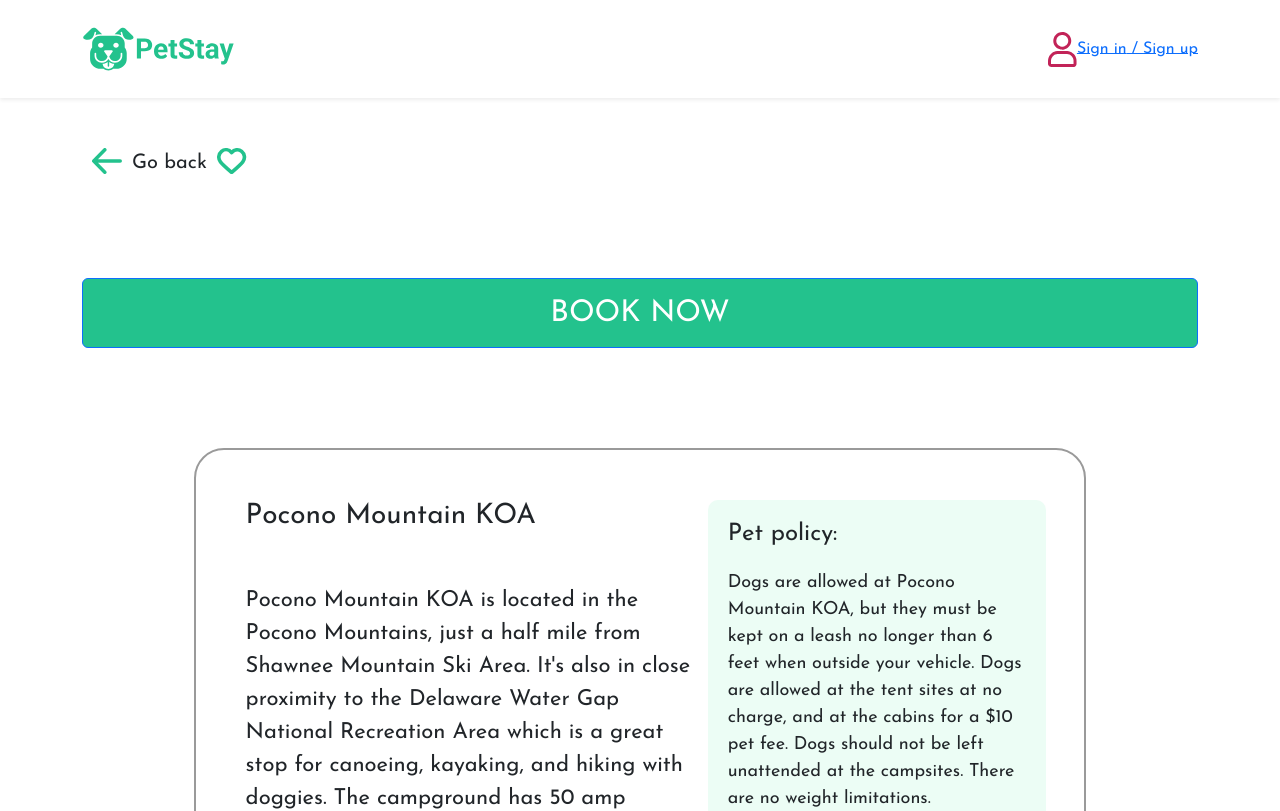
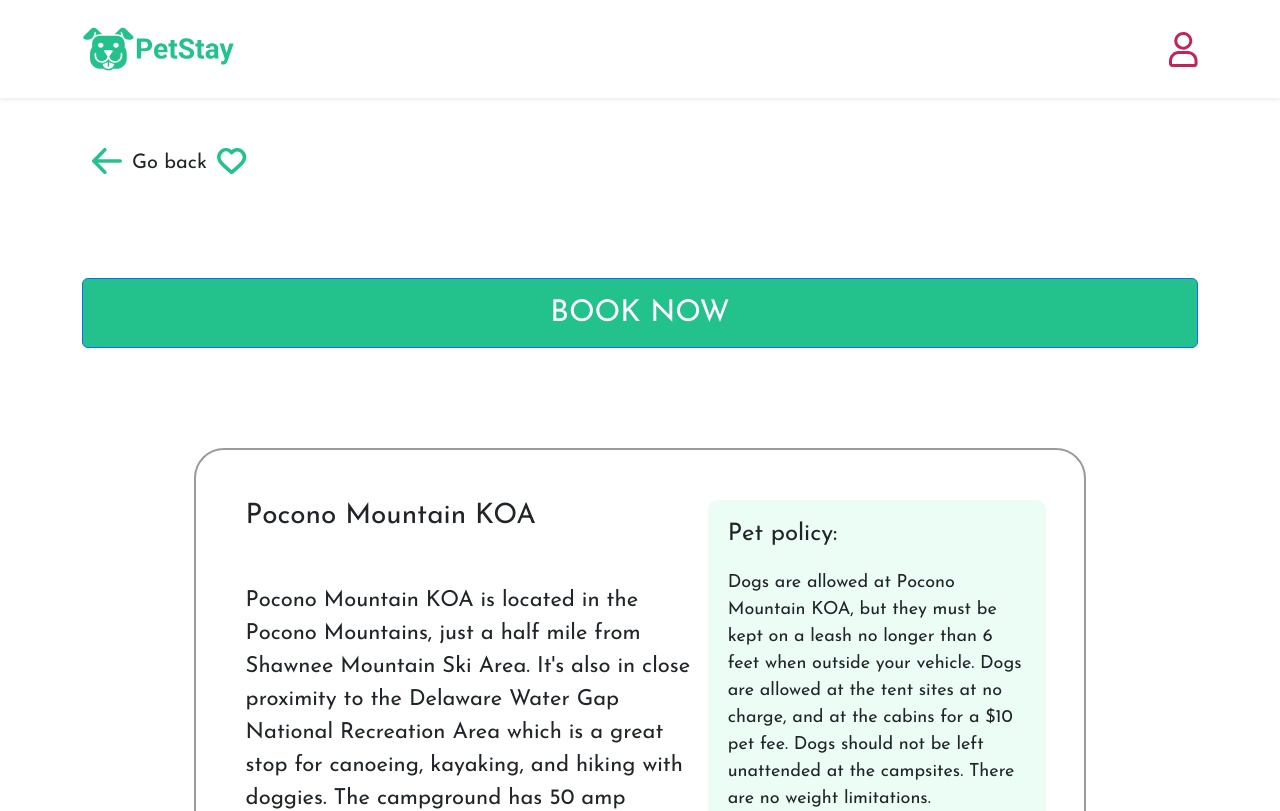
Before and after one commit to natsuki-da/FrontendProject_individual, a React (Vite) app: page / in a window 1280 px wide. Shown: the top 811 px of the page. Built offline with nearby package versions, Linux system fonts and the light colour scheme.

Commit message:
pending...

```diff
--- a/src/components/Navi.tsx
+++ b/src/components/Navi.tsx
@@ -1,6 +1,7 @@
 import { Container, Navbar } from "react-bootstrap"
 import Logo from "/icons/petstay.svg"
 import Human from "/icons/human.svg"
+// import { NavLink } from "react-router-dom"
 
 export function Navi (){
     return (
@@ -9,8 +10,10 @@
                 <div><img src={Logo} height="50px" alt="logo"/></div>
                 <div className="pe-auto">
                     <img src={Human} />
+                    {/* <Nav.Link as={NavLink} to={"/signin"}>Sign in</Nav.Link>
+                    <Nav.Link as={NavLink} to={"/signup"}>Sign up</Nav.Link>
                     <a href="#">Sign in</a>
-                    <a href="#"> / Sign up</a>
+                    <a href="#"> / Sign up</a> */}
                 </div>
             </Container>
         </Navbar>
```
